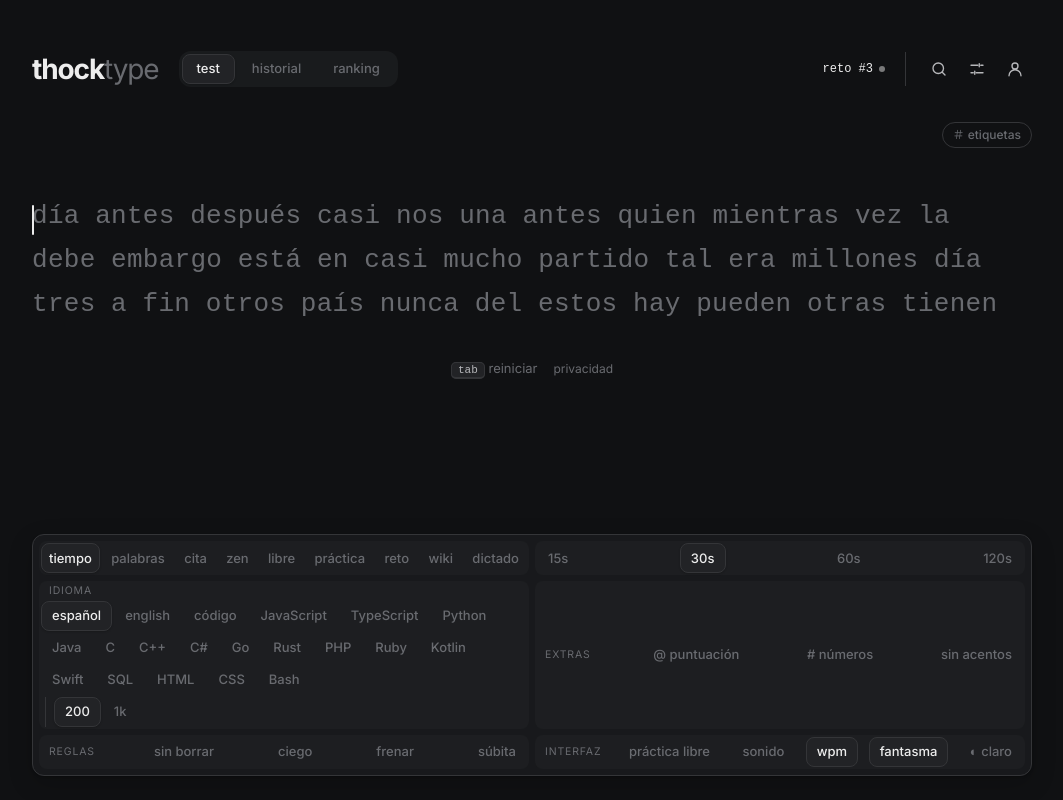
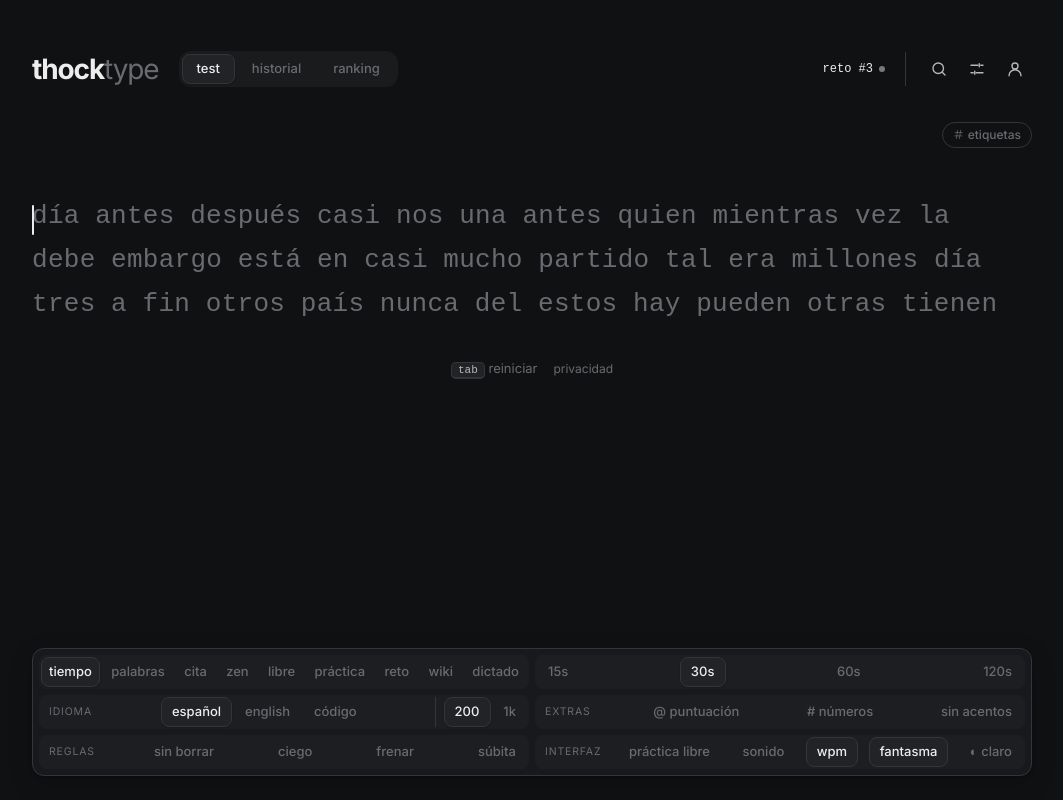
Before and after one commit to fariascode/thocktype, a React (Vite) app: page / in a window 1280 px wide. Shown: the whole page, without its empty margins (108-1171 px from the left). Built offline with nearby package versions, Linux system fonts and the light colour scheme; a web font is replaced by a local one.

Commit message:
feat(código): selector de lenguaje, resultados, récords, duelos y ranking por lenguaje

```diff
--- a/src/App.tsx
+++ b/src/App.tsx
@@ -1,6 +1,6 @@
 import { useCallback, useEffect, useLayoutEffect, useMemo, useRef, useState } from 'react'
 import { flushSync } from 'react-dom'
-import { LANGS, POOLS, bigramWords, plain, randomQuote, randomWords, weakWords, type Lang } from './words'
+import { BASE_LANGS, CODE_LANGS, LANGS, POOLS, bigramWords, isCode, plain, randomQuote, randomWords, weakWords, type Lang } from './words'
 import {
   bestWpm, modeKey, charStats, consistency, correctChars, loadHistory, saveResult, streak, wpm,
   loadKeys, mergeKeys, saveKeys, weakKeys, DURATIONS, COUNTS, dayKey, type KeyStats, type Mode, type Result,
@@ -62,6 +62,7 @@ type Settings = {
   rules: Rules
   save: boolean // false = "práctica libre": results are not recorded
   tags: string[]; activeTags: string[] // your labels and the ones saved with the next tests
+  codeLang: Lang // programming language used when lang is "code" ("code" itself = the mixed list)
   timeWarn: boolean // beep during the last 5 seconds of a timed test
   presets: Preset[]
   v: number // settings format version, for one-time migrations
@@ -80,7 +81,7 @@ const DEFAULTS: Settings = {
   lang: 'es', mode: 'time', duration: 30, count: 25, punct: false, numbers: false, pool: 200, plain: false,
   custom: 'escribe aquí tu propio texto para practicar', theme: 'dark', size: 'm', font: 'cascadia', caret: 'line', lines: '3', width: 'normal', caretMotion: 'smooth', focus: false, progress: 'number', soundKind: 'thock', volume: 0.7, sound: false, live: true, ghost: true, drill: [],
   ghostSource: 'pb', ghostWpm: 80, liveAcc: false, liveBurst: false, keymap: 'off', ghostStyle: 'line', liveColor: 'dim',
-  highlight: 'letter', typedEffect: 'normal', tape: 'off', tapeMargin: '40', smoothScroll: true, graphZero: true, localFont: '', rules: NO_RULES, save: true, tags: [], activeTags: [], timeWarn: false, presets: [], v: 2,
+  highlight: 'letter', typedEffect: 'normal', tape: 'off', tapeMargin: '40', smoothScroll: true, graphZero: true, localFont: '', rules: NO_RULES, save: true, tags: [], activeTags: [], codeLang: 'code', timeWarn: false, presets: [], v: 2,
 }
 const SKEY = 'thocktype.settings'
 // fills in options added after the copy was saved (local or from the cloud)
@@ -102,6 +103,8 @@ const presetOf = (name: string, s: Settings): Preset => ({ name, data: presetDat
 // punctuation/numbers/word-list size only apply to generated words
 const usesOpts = (m: Mode) => m === 'time' || m === 'words'
 // 200-word lists: generated words in a natural language (code tokens have no frequency order)
+// the list a test actually uses: with "código" chosen, the selected programming language (the daily challenge stays shared)
+const tl = (s: Settings): Lang => (s.lang === 'code' && s.mode !== 'daily' ? s.codeLang : s.lang)
 const pool200 = (s: Settings) => usesOpts(s.mode) && s.lang !== 'code' && s.pool === 200
 // accents can be dropped for spanish anywhere except the shared daily challenge and your own text
 const usesPlain = (s: Settings) => s.lang === 'es' && s.plain && s.mode !== 'daily' && s.mode !== 'custom'
@@ -111,7 +114,7 @@ const variant = (s: Settings) => ({
   pool: pool200(s) ? 200 : undefined, plain: usesPlain(s) || undefined,
 })
 const testKey = (s: Settings) => modeKey({
-  lang: s.lang, mode: s.mode, duration: 0,
+  lang: tl(s), mode: s.mode, duration: 0,
   value: s.mode === 'time' ? s.duration : s.mode === 'words' ? s.count : 0, ...variant(s),
 })
 
@@ -124,11 +127,11 @@ function generate(s: Settings, keys: KeyStats): { words: string[]; by?: string }
   const opts = wordOpts(s)
   switch (s.mode) {
     case 'practice': return {
-      words: s.drill.length ? bigramWords(s.lang, s.drill, PRACTICE_WORDS) : weakWords(s.lang, weakKeys(keys), PRACTICE_WORDS),
+      words: s.drill.length ? bigramWords(tl(s), s.drill, PRACTICE_WORDS) : weakWords(tl(s), weakKeys(keys), PRACTICE_WORDS),
     }
-    case 'time': return { words: randomWords(s.lang, 300, opts) }
-    case 'words': return { words: randomWords(s.lang, s.count, opts) }
-    case 'quote': return randomQuote(s.lang)
+    case 'time': return { words: randomWords(tl(s), 300, opts) }
+    case 'words': return { words: randomWords(tl(s), s.count, opts) }
+    case 'quote': return randomQuote(tl(s))
     case 'wiki': return { words: [] } // filled in by the article loader below
     case 'dictation': { // a sentence to hear: lowercase, no punctuation, accents kept (that's the spelling practice)
       const q = randomQuote(s.lang === 'en' ? 'en' : 'es')
@@ -332,7 +335,7 @@ export default function App() {
     const d = duelRef.current
     if (!d) return
     window.history.replaceState(null, '', '/')
-    restart({ mode: d.mode, lang: d.lang as Lang, ...(d.mode === 'time' ? { duration: d.value } : d.mode === 'words' ? { count: d.value } : {}) })
+    restart({ mode: d.mode, ...(isCode(d.lang) ? { lang: 'code' as Lang, codeLang: d.lang as Lang } : { lang: d.lang as Lang }), ...(d.mode === 'time' ? { duration: d.value } : d.mode === 'words' ? { count: d.value } : {}) })
     duelRef.current = d; setDuel(d); setTest({ words: d.words })
   }, []) // eslint-disable-line react-hooks/exhaustive-deps -- once, on load
   const leaveDuel = () => { duelRef.current = null; setDuel(null); restart() }
@@ -363,7 +366,7 @@ export default function App() {
       raw: Math.round(wpm(done.join(' ').length, secs)),
       acc: keys ? Math.round((good / keys) * 100) : 0,
       cons: Math.round(consistency(samples.map(x => x.raw))),
-      lang: s.lang, duration: Math.round(secs), mode: s.mode,
+      lang: tl(s), duration: Math.round(secs), mode: s.mode,
       value: s.mode === 'time' ? s.duration : s.mode === 'words' ? s.count : 0,
       ...variant(s),
       rules: (Object.keys(RULES) as (keyof Rules)[]).filter(k => activeRules(s)[k]),
@@ -467,7 +470,7 @@ export default function App() {
         if (s.sound) thock(!ok, s.soundKind, s.volume)
         if (finite && i === words.length - 1) { finish(typed); return } // space on the last word ends the test
         type([...typed, ''])
-        if (s.mode === 'time' && i > words.length - 50) setTest({ words: [...words, ...randomWords(s.lang, 200, wordOpts(s)).map(w => (usesPlain(s) ? plain(w) : w))] })
+        if (s.mode === 'time' && i > words.length - 50) setTest({ words: [...words, ...randomWords(tl(s), 200, wordOpts(s)).map(w => (usesPlain(s) ? plain(w) : w))] })
         return
       }
       c.keys++; c.secKeys++
@@ -610,7 +613,8 @@ export default function App() {
     for (const m of Object.keys(MODES) as Mode[]) add('modo', MODES[m], () => restart({ mode: m }))
     for (const d of DURATIONS) add('tiempo', `${d} segundos`, () => restart({ mode: 'time', duration: d }))
     for (const c of COUNTS) add('palabras', `${c} palabras`, () => restart({ mode: 'words', count: c }))
-    for (const l of Object.keys(LANGS) as Lang[]) add('idioma', LANGS[l], () => restart({ lang: l }))
+    for (const l of BASE_LANGS) add('idioma', LANGS[l], () => restart({ lang: l }))
+    for (const [k, l] of Object.entries(CODE_LANGS)) add('lenguaje', `código: ${l}`, () => restart({ lang: 'code', codeLang: k as Lang }))
     add('texto libre', 'editar mi texto', () => { restart({ mode: 'custom' }); setEditing(true) })
     const sw = (on: boolean) => (on ? 'desactivar' : 'activar')
     add('opciones', `${sw(s.punct)} puntuación`, () => restart({ punct: !s.punct }))
@@ -688,7 +692,7 @@ export default function App() {
         </div>
       </header>
 
-      {onBoard ? <LeaderboardPage uid={uid} hasUsername={!!me?.username} lang={s.lang} onOpenProfile={name => go(`/u/${name}`)} />
+      {onBoard ? <LeaderboardPage uid={uid} hasUsername={!!me?.username} lang={tl(s)} onOpenProfile={name => go(`/u/${name}`)} />
         : profileName ? <ProfilePage username={profileName} theme={s.theme} isMe={me?.username === profileName} />
         : view === 'history' ? <>
           <div className="card">
@@ -844,9 +848,14 @@ function StatusBar({ s, set, restart, edit, weak, today, sayChunk }: {
           <span className="seg-label" aria-hidden>idioma</span>
           <span className="pill-group" data-pill>
             <span className="seg-pill" aria-hidden />
-            {(Object.keys(LANGS) as Lang[]).map(l => opt(l === s.lang, LANGS[l], () => restart({ lang: l })))}
+            {BASE_LANGS.map(l => opt(l === s.lang, LANGS[l], () => restart({ lang: l })))}
           </span>
-          {usesOpts(s.mode) && s.lang !== 'code' && (
+          {s.lang === 'code' && s.mode !== 'daily' && (
+            <select className="code-select" value={s.codeLang} aria-label="lenguaje de programación" onChange={e => restart({ codeLang: e.target.value as Lang })}>
+              {Object.entries(CODE_LANGS).map(([k, l]) => <option key={k} value={k}>{l}</option>)}
+            </select>
+          )}
+          {usesOpts(s.mode) && !isCode(s.lang) && (
             <span className="pill-group lista" data-pill title="palabras más comunes del idioma">
               <span className="seg-pill" aria-hidden />
               {POOLS.map(p => opt(p === s.pool, p === 200 ? '200' : '1k', () => restart({ pool: p })))}
--- a/src/LeaderboardPage.tsx
+++ b/src/LeaderboardPage.tsx
@@ -1,8 +1,8 @@
 import { useEffect, useRef, useState } from 'react'
 import { loadBoard, type Board, type BoardRow } from './leaderboard'
+import { BASE_LANGS, CODE_LANGS, LANGS, isCode, type Lang } from './words'
 
-type Props = { uid?: string; hasUsername: boolean; lang: 'es' | 'en' | 'code'; onOpenProfile: (username: string) => void }
-const LANGS = { es: 'español', en: 'english', code: 'código' } as const
+type Props = { uid?: string; hasUsername: boolean; lang: Lang; onOpenProfile: (username: string) => void }
 
 // All-time / weekly leaderboard for 15 s and 60 s tests. Your own row is always included, even outside the top 50.
 export default function LeaderboardPage({ uid, hasUsername, lang, onOpenProfile }: Props) {
@@ -30,8 +30,15 @@ export default function LeaderboardPage({ uid, hasUsername, lang, onOpenProfile
         </div>
         <div className="board-filters">
           <div className="seg">{chip('value', 15, '15 s')}{chip('value', 60, '60 s')}</div>
-          <div className="seg">{(Object.keys(LANGS) as Board['lang'][]).map(l => chip('lang', l, LANGS[l]))}</div>
-          {b.lang !== 'code' && <div className="seg">{chip('pool', 200, 'top 200')}{chip('pool', null, '1k')}</div>}
+          <div className="seg">
+            {BASE_LANGS.map(l => <button key={l} className={(l === 'code' ? isCode(b.lang) : b.lang === l) ? 'on' : ''} onClick={() => setB({ ...b, lang: l })}>{LANGS[l]}</button>)}
+          </div>
+          {isCode(b.lang) && (
+            <select className="code-select" value={b.lang} aria-label="lenguaje de programación" onChange={e => setB({ ...b, lang: e.target.value as Lang })}>
+              {Object.entries(CODE_LANGS).map(([k, l]) => <option key={k} value={k}>{l}</option>)}
+            </select>
+          )}
+          {!isCode(b.lang) && <div className="seg">{chip('pool', 200, 'top 200')}{chip('pool', null, '1k')}</div>}
           <div className="seg">{chip('week', false, 'siempre')}{chip('week', true, 'esta semana')}</div>
         </div>
 
--- a/src/duel.ts
+++ b/src/duel.ts
@@ -59,7 +59,7 @@ export function encodeDuel(d: Duel): string | null {
 export function decodeDuel(code: string): Duel | null {
   try {
     const o = JSON.parse(unb64(code))
-    const ok = o.v === 1 && ['es', 'en', 'code'].includes(o.l) && ['time', 'words', 'quote'].includes(o.m)
+    const ok = o.v === 1 && /^(es|en|code|js|ts|py|java|c|cpp|cs|go|rs|php|rb|kt|swift|sql|html|css|sh)$/.test(o.l) && ['time', 'words', 'quote'].includes(o.m)
       && typeof o.w === 'string' && o.w.length <= 6000 && typeof o.k === 'string' && o.k.length <= 20000
       && Number.isFinite(o.s) && o.s >= 0 && o.s <= 350 && Number.isFinite(o.a) && o.a >= 0 && o.a <= 100 && Number.isFinite(o.x)
     if (!ok) return null
--- a/src/leaderboard.ts
+++ b/src/leaderboard.ts
@@ -1,15 +1,16 @@
 // Global leaderboard (see supabase/leaderboard.sql): the server picks each player's best ranked run
 import { supabase } from './supabase'
+import { isCode, type Lang } from './words'
 
 export type BoardRow = {
   place: number; username: string; display_name: string | null; avatar_url: string | null
   wpm: number; acc: number; raw: number; cons: number; date: string; is_me: boolean
 }
-export type Board = { lang: 'es' | 'en' | 'code'; value: 15 | 60; pool: 200 | null; week: boolean }
+export type Board = { lang: Lang; value: 15 | 60; pool: 200 | null; week: boolean }
 
 export async function loadBoard(b: Board): Promise<BoardRow[]> {
   const { data, error } = await supabase.rpc('leaderboard', {
-    p_lang: b.lang, p_value: b.value, p_pool: b.lang === 'code' ? null : b.pool,
+    p_lang: b.lang, p_value: b.value, p_pool: isCode(b.lang) ? null : b.pool,
     p_since: b.week ? new Date(Date.now() - 7 * 864e5).toISOString() : null, p_limit: 50,
   })
   if (error) throw error
--- a/src/syncData.ts
+++ b/src/syncData.ts
@@ -9,6 +9,7 @@ export type ResultRow = {
 }
 
 const LANGS = ['es', 'en', 'code']
+const RESULT_LANGS = [...LANGS, 'js', 'ts', 'py', 'java', 'c', 'cpp', 'cs', 'go', 'rs', 'php', 'rb', 'kt', 'swift', 'sql', 'html', 'css', 'sh'] // keep in sync with words.ts and the results check in schema.sql
 const inRange = (n: number, lo: number, hi: number) => Number.isFinite(n) && n >= lo && n <= hi
 
 // null when the result breaks a server limit, so one odd local result can't make a whole upload fail
@@ -22,7 +23,7 @@ export function toRow(uid: string, r: Result): ResultRow | null {
     ...(r.pool ? { pool: r.pool } : {}), ...(r.plain ? { plain: true } : {}), ...(r.tags?.length ? { tags: r.tags } : {}),
   }
   const ok = inRange(row.wpm, 0, 350) && inRange(row.raw, 0, 450) && inRange(row.acc, 0, 100) && inRange(row.cons, 0, 100)
-    && inRange(row.duration, 1, 3600) && LANGS.includes(row.lang) && !Number.isNaN(Date.parse(row.date))
+    && inRange(row.duration, 1, 3600) && RESULT_LANGS.includes(row.lang) && !Number.isNaN(Date.parse(row.date))
   return ok ? row : null
 }
 
```
Also changed, not shown: src/Records.tsx (+4 -3 lines), src/index.css (+9 -0 lines), 2 other files (tests, documents, lock files or other folders).
